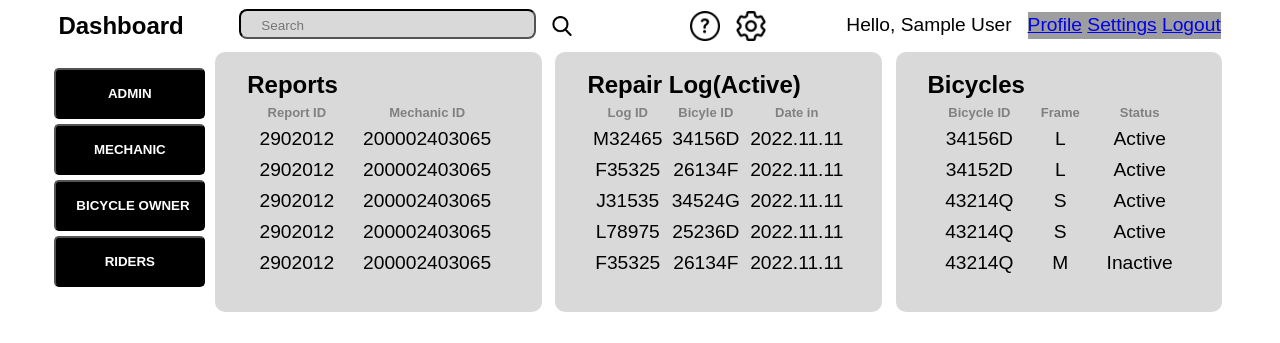
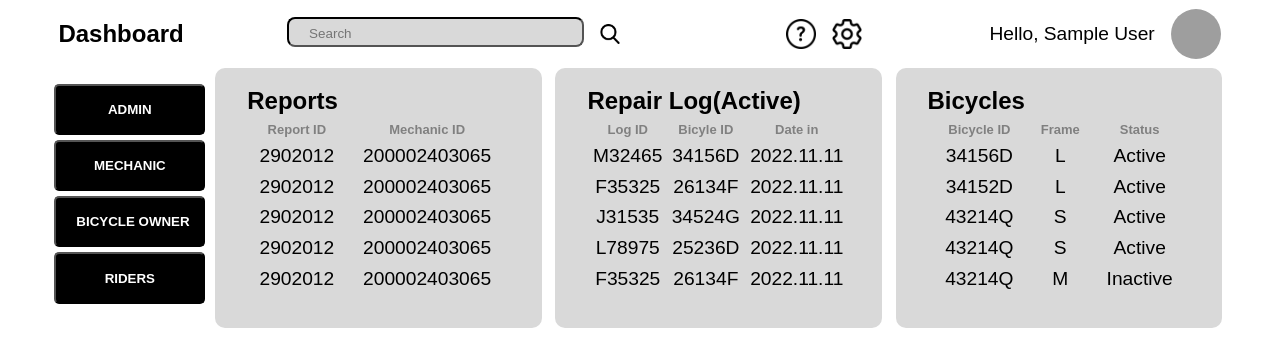
Before and after one commit to shehavishka/Bikable, a PHP site: template app/views/owners/ownerLandPage.php in a window 1280 px wide. Shown: the top 343 px of the page. Run offline with PHP 8.4, Linux system fonts and the light colour scheme; the template is opened without the code that fills it, so the values that code supplies are empty; the visitor is signed in with stand-in values (Sample User, id 1); some libraries are stand-ins or nearby versions; some web fonts are replaced; grey boxes are pictures that could not be loaded.

Commit message:
set up ownerland page user picture load feature styles

```diff
--- a/public/css/owners/ownerLandPage.css
+++ b/public/css/owners/ownerLandPage.css
@@ -289,3 +289,50 @@ img{
 .dashboard__icon:hover{
     transform: scale(1.1);
 }
+
+
+
+/* ***************************************************************************************************************  */
+/* ///////////////////////////////////// DROP DOWN FEATURE ///////////////////////////////////////////////////////// */
+/* The container <div> - needed to position the dropdown content */
+.dashboard__user__dropdown-content{
+    opacity: 0;
+    visibility: hidden;
+    position: absolute;
+    top: 50%;
+    left: 50%;
+    transform: translate(-50%, -50%);
+    background-color: white;
+    box-shadow: 0px 8px 16px 0px rgba(0,0,0,0.2);
+    /* padding: 16px; */
+    border-radius: 10px;
+    transition: opacity 0.5s, visibility 0.5s;
+    margin-top: 7rem;
+}
+
+.dashboard__user__dropdown-content a{
+    color: black;
+    padding: 12px 16px;
+    text-decoration: none;
+    display: block;
+}
+
+/* Change color of dropdown links on hover */
+.dashboard__user__dropdown-content a:hover {background-color: #f1f1f1}
+
+.dropdown_area{
+    width: 50px;
+    height: 50px;
+    border-radius: 50%;
+    background-repeat: no-repeat;
+    background-position: center center;
+    background-size: cover;
+    position: relative;
+    cursor: pointer;
+}
+
+/* Show the dropdown menu on hover */
+.dropdown_area:hover .dashboard__user__dropdown-content {
+    opacity: 1;
+    visibility: visible;
+}
```
